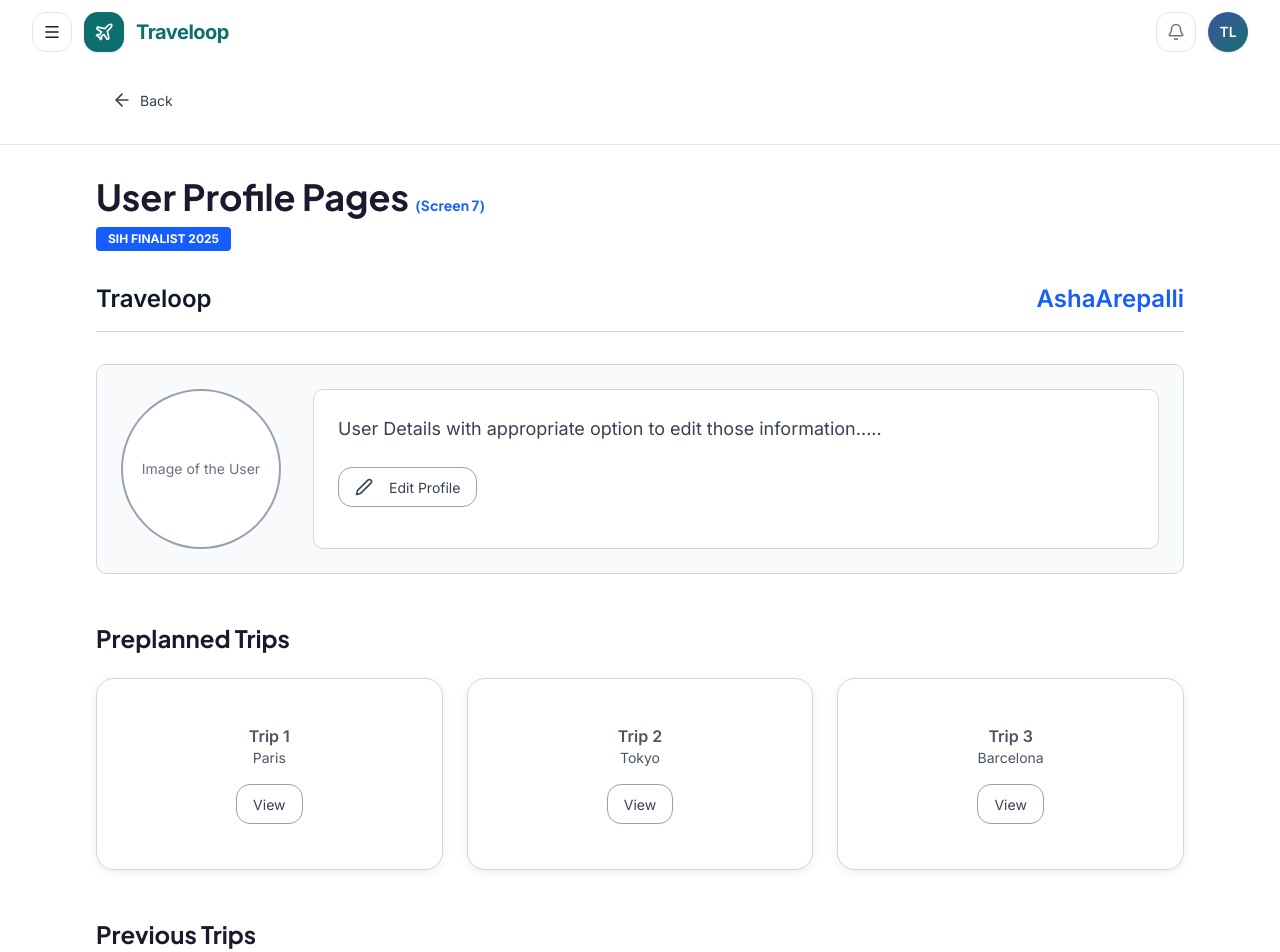
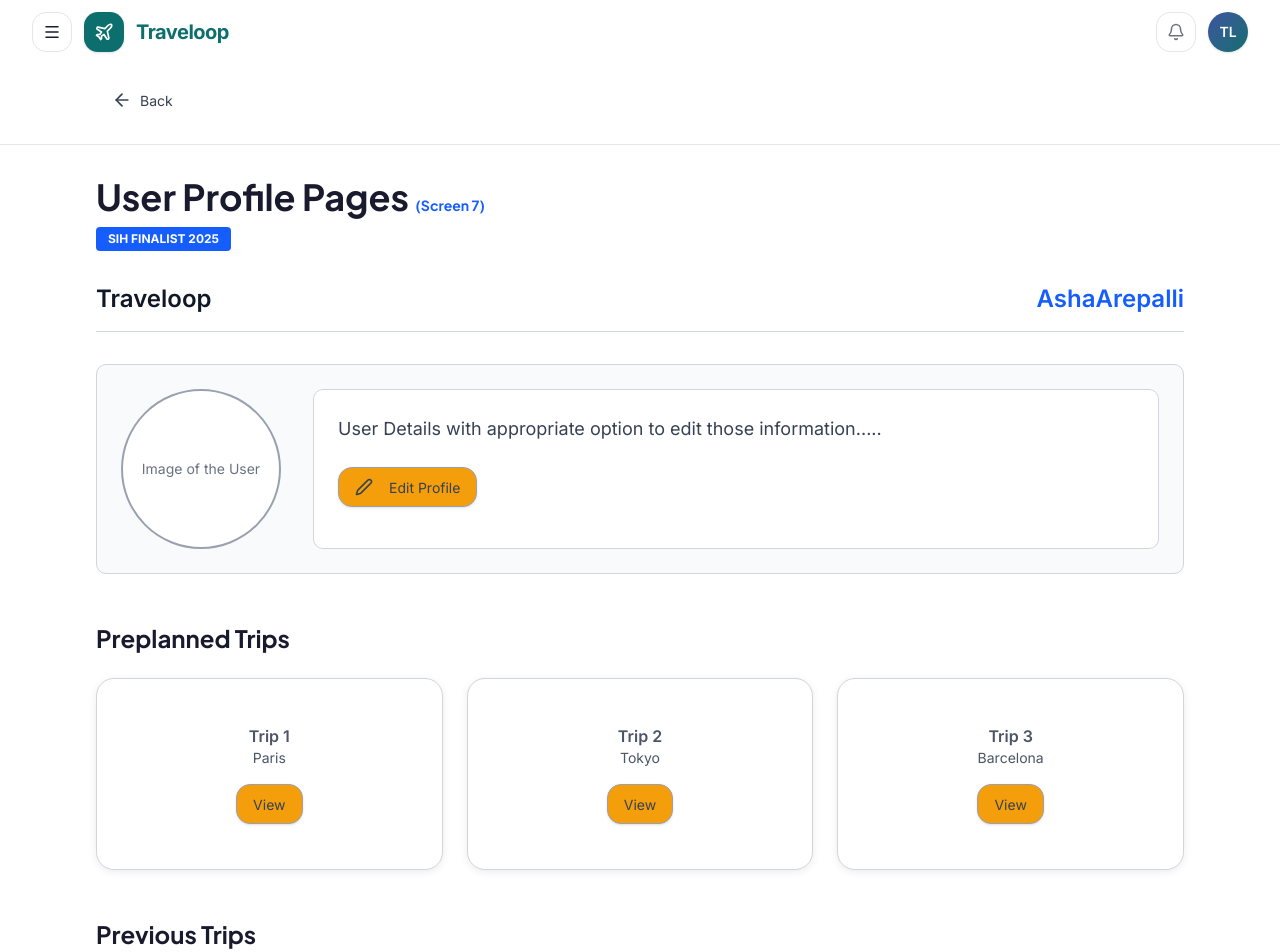
Before and after one commit to DeepakDkd/Traveloop-odoo-hackathon, a Next.js app in the folder frontend/: page /profile in a window 1280 px wide. Shown: the top 952 px of the page. Built offline with nearby package versions, Linux system fonts and the light colour scheme.

Commit message:
update button variants and sizes for improved UI consistency in profile and notes screens

```diff
--- a/frontend/app/(dashboard)/profile/page.tsx
+++ b/frontend/app/(dashboard)/profile/page.tsx
@@ -84,7 +84,7 @@ const ProfileScreen = () => {
                                 User Details with appropriate option to edit those information.....
                             </p>
                             <Button
-                                variant="outline"
+                                variant="primary"
                                 className="mt-6 border border-gray-400 text-gray-700 hover:bg-gray-100"
                             >
                                 <Edit2 size={18} className="mr-2" />
@@ -106,7 +106,7 @@ const ProfileScreen = () => {
                                         <p className="text-sm">{trip.destination}</p>
                                     </div>
                                     <Button
-                                        variant="outline"
+                                        variant="primary"
                                         className="border border-gray-400 text-gray-700 hover:bg-gray-100"
                                     >
                                         View
@@ -129,7 +129,7 @@ const ProfileScreen = () => {
                                         <p className="text-sm">{trip.destination}</p>
                                     </div>
                                     <Button
-                                        variant="outline"
+                                        variant="ghost"
                                         className="border border-gray-400 text-gray-700 hover:bg-gray-100"
                                     >
                                         View
--- a/frontend/app/trip-notes/page.tsx
+++ b/frontend/app/trip-notes/page.tsx
@@ -224,7 +224,7 @@ const NotesScreen = () => {
                                         <Button
                                             type="button"
                                             variant="ghost"
-                                            size="icon-sm"
+                                            size="sm"
                                             onClick={closeModal}
                                             className="text-slate-500 hover:bg-white hover:text-slate-900"
                                         >
@@ -280,7 +280,7 @@ const NotesScreen = () => {
                                     <div className="flex flex-col-reverse gap-3 border-t border-slate-200 pt-5 sm:flex-row sm:justify-end">
                                         <Button
                                             type="button"
-                                            variant="outline"
+                                            variant="secondary"
                                             onClick={closeModal}
                                             className="h-11 rounded-xl border-slate-300 px-5 text-slate-700"
                                         >
```
